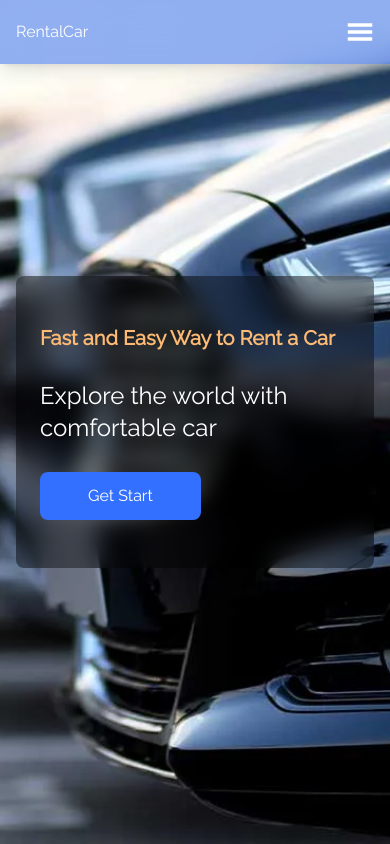
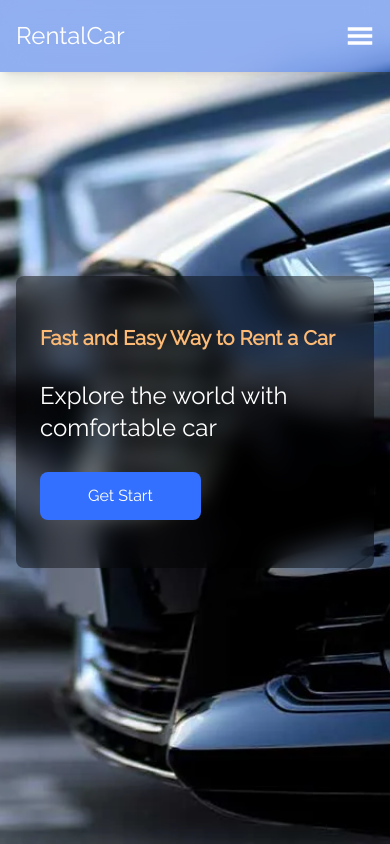
Before and after one commit to Andrgoit/rent-car, a React (Create React App) app: page / in a window 390 px wide. Built offline with nearby package versions, Linux system fonts and the light colour scheme; no server answers.

Commit message:
change fontSize logo

```diff
--- a/src/components/Logo/Logo.jsx
+++ b/src/components/Logo/Logo.jsx
@@ -4,7 +4,7 @@ export default function Logo() {
   return (
     <>
       <Link to="/" className="flex gap-3 items-center h-full">
-        <span className=" py-5 sm:text-4xl text-white">RentalCar</span>
+        <span className=" py-5 text-2xl sm:text-4xl text-white">RentalCar</span>
       </Link>
     </>
   );
--- a/src/components/MobileMenu/MobileMenu.jsx
+++ b/src/components/MobileMenu/MobileMenu.jsx
@@ -1,6 +1,4 @@
-import React from "react";
 import { createPortal } from "react-dom";
-
 import { IoMdClose } from "react-icons/io";
 
 export default function MobileMenu({ children, onClose }) {
```
